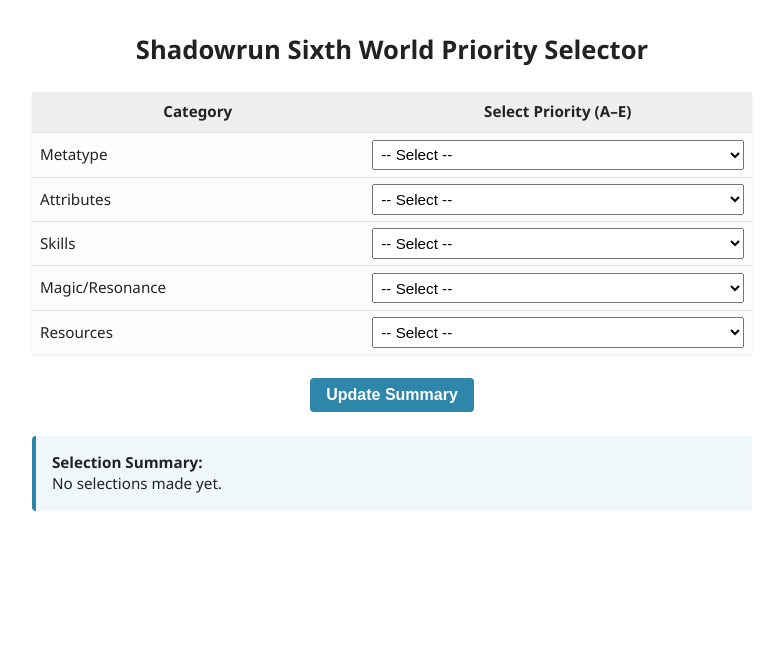
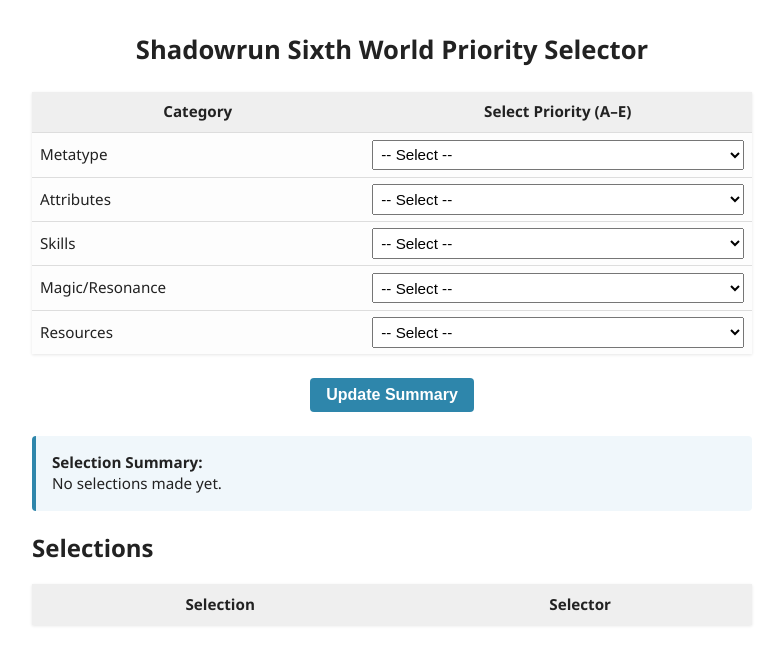
Before and after one commit to aegis41/shadowrun-character-utility, a website: page index.html in a window 1280 px wide. Shown: the whole page, without its empty margins (248-1031 px from the left). Drawn offline with Linux system fonts and the light colour scheme.

Commit message:
moved selections to own div

```diff
--- a/index.html
+++ b/index.html
@@ -100,15 +100,6 @@
           </select>
         </td>
       </tr>
-      <!--<tr id="metatype-row" style="display:none"> -->
-      <tr id="metatype-row">
-        <td>Choose Metatype</td>
-        <td>
-            <select name="metatype-choice" id="metatype-choice">
-                <option value="">-- Select Metatype --</option>
-            </select>
-        </td>
-      </tr>
       <tr>
         <td>Attributes</td>
         <td>
@@ -169,6 +160,28 @@
   <div class="output" id="output">
     <strong>Selection Summary:</strong><br>
     No selections made yet.
+  </div>
+
+  <div class="selections" id="selections">
+    <h2>Selections</h2>
+    <table>
+        <thead>
+            <tr>
+                <th>Selection</th>
+                <th>Selector</th>
+            </tr>
+        </thead>
+        <tbody>
+            <tr id="metatype-row" style="display: none;">
+                <td>Choose Metatype</td>
+                <td>
+                    <select name="metatype-choice" id="metatype-choice">
+                        <option value="">-- Select Metatype --</option>
+                    </select>
+                </td>
+            </tr>
+        </tbody>
+    </table>
   </div>
 
   <script>
```
